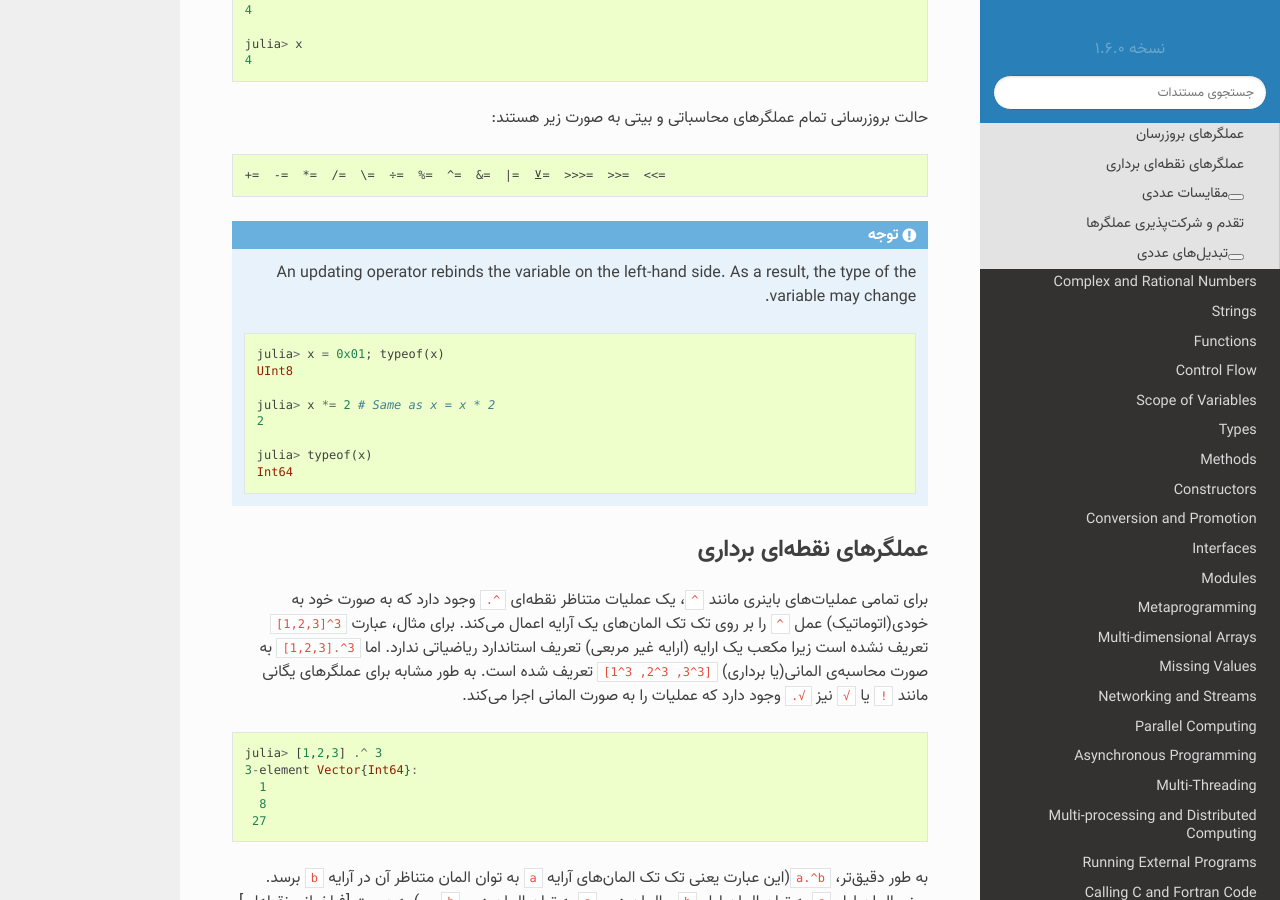
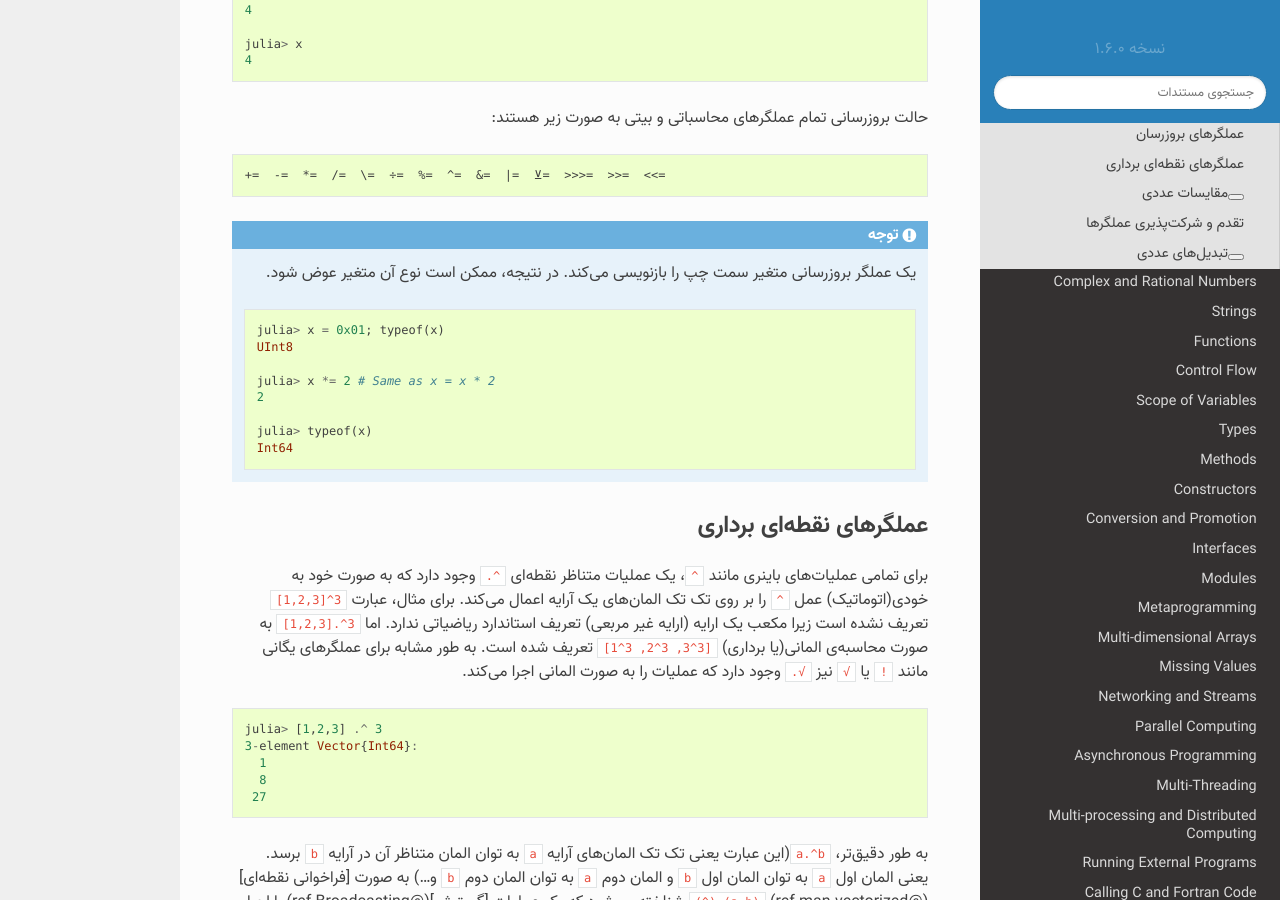
Before and after one commit to AppliedLinearAlgebra-Sharif/julia-docs, a Sphinx documentation site: the page built from docs/manual/mathematical-operations.md, in a window 1280 px wide and 900 px high, scrolled down 3133 px. Built offline with Sphinx 7.4.7 and the Read the Docs theme 2.0.0, drawn with Linux system fonts in a browser that asks for light colours; pages that are not in the unit, such as notebooks, are missing from menus.

Commit message:
edited the note box, and a listing matter

```diff
--- a/docs/manual/mathematical-operations.md
+++ b/docs/manual/mathematical-operations.md
@@ -133,8 +133,7 @@ julia> x
 
 .. note::
 
-    An updating operator rebinds the variable on the left-hand side. As a result, the type of the
-    variable may change.
+    یک عملگر بروزرسانی متغیر سمت چپ را بازنویسی می‌کند. در نتیجه، ممکن است نوع آن متغیر عوض شود.
 
     .. code-block:: julia
 
@@ -403,8 +402,8 @@ julia> x = 3; 2^2x
 زبان برنامه نویسی جولیا از تبدیلات عددی به سه شکل پشتیبانی می‌کند که تفاوت این شکل‌ها در صحت دقت تبدیل‌هایشان است.
 
 + نماد `T(x)`  یا `convert(T,x)` ، درواقع `x` را به مقداری با نوع‌ `T` تبدیل می‌کند.
-+ اگر `T` یک نوع‌ ممیز شناور باشد، نتیجه نزدیکترین مقدار قابل ارائه است، که می‌تواند مثبت یا منفی بی‌نهایت باشد.
-+ اگر `T` یک نوع‌ صحیح باشد، در صورتی که `x` به وسیله `T` قابل نماایش نباشد، یک `InexactError` به وجود می‌آید .
+    + اگر `T` یک نوع‌ ممیز شناور باشد، نتیجه نزدیکترین مقدار قابل ارائه است، که می‌تواند مثبت یا منفی بی‌نهایت باشد.
+    + اگر `T` یک نوع‌ صحیح باشد، در صورتی که `x` به وسیله `T` قابل نماایش نباشد، یک `InexactError` به وجود می‌آید .
 + `x % T` یک عدد صحیح `x` را به یک مقدار با نوع‌ صحیح `T` تبدیل می‌کند، به صورتی که این مقدار برابر با `x` به پیمانه `2^n` است، که در آن `n` تعداد بیت‌ها در `T` است. به عبارت دیگر، نمایش باینری کوتاه شده است تا سازگاری ایجاد شود.
 + تابع گرد کردن، می‌تواند یک نوع‌ `T` را به صورت اختیاری به عنوان یک آرگومان بگیرد. مثلاً، `round(Int,x)`  کوتاه شده‌ی عبارت `Int(round(x))`  است.
 
```
